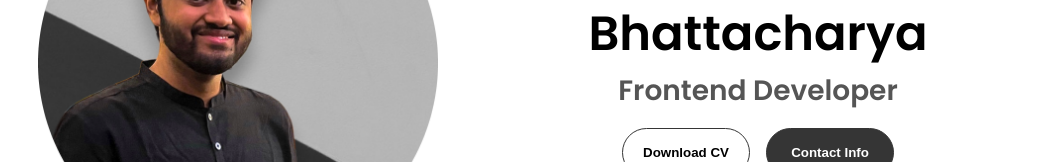
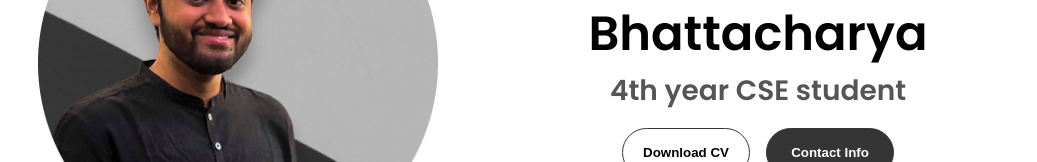
Before and after one commit to AdityaSankar23/Portfolio3, a plain HTML site: page index.html in a window 1280 px wide. Shown: the part 421-583 px from the top of the page, without its empty margins (122-1159 px from the left). Drawn offline with Linux system fonts and the light colour scheme; a script that the page names is missing.

Commit message:
Update index.html

```diff
--- a/index.html
+++ b/index.html
@@ -51,7 +51,7 @@
         <div class="section__text">
             <p class="section__text__p1">Hello,I'm</p>
             <h1 class="title">Aditya Sankar Bhattacharya</h1>
-            <p class="section__text__p2">Frontend Developer</p>
+            <p class="section__text__p2">4th year CSE student</p>
             <div class="btn-container">
                 <button class="btn btn-color-2"
                 onclick="window.open('./assets/mycv.pdf')">
```
